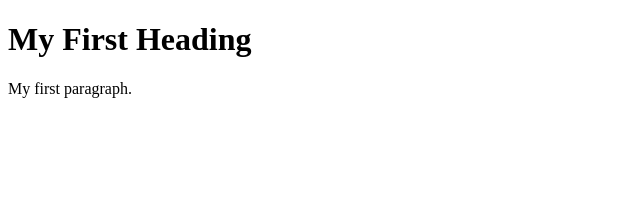
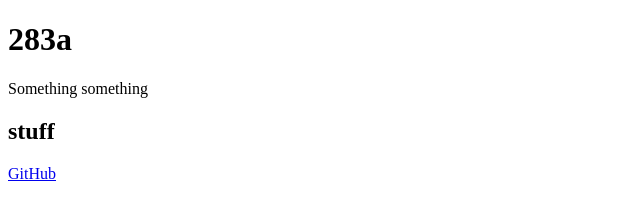
Before and after one commit to 283a/283a, a plain HTML site: page index.html in a window 1280 px wide. Shown: the whole page, without its empty margins (0-640 px from the left). Drawn offline with Linux system fonts and the light colour scheme.

Commit message:
Refactor index.html structure with head and footer
Added head section with meta tags, title, and linked resources. Updated body with header, main content, and footer.

```diff
--- a/index.html
+++ b/index.html
@@ -1,9 +1,25 @@
 <!DOCTYPE html>
 <html>
-<body>
+  <head>
+    <meta charset="utf-8">
+    <meta name="viewport" content="width=device-width, initial-scale=1">
+    <title>283a</title>
+    <link rel="stylesheet" href="./style.css">
+    <script src="./script.js" defer></script>
+  </head>
+  <body>
+    <header>
+      <h1>283a</h1>
+      <p>Something something</p>
+    </header>
+    <main>
+      <section>
+        <h2>stuff</h2>
+      </section>
+    </main>
 
-<h1>My First Heading</h1>
-<p>My first paragraph.</p>
-
-</body>
+    <footer>
+      <a href="https://github.com/YOURNAME">GitHub</a>
+    </footer>
+  </body>
 </html>
```
